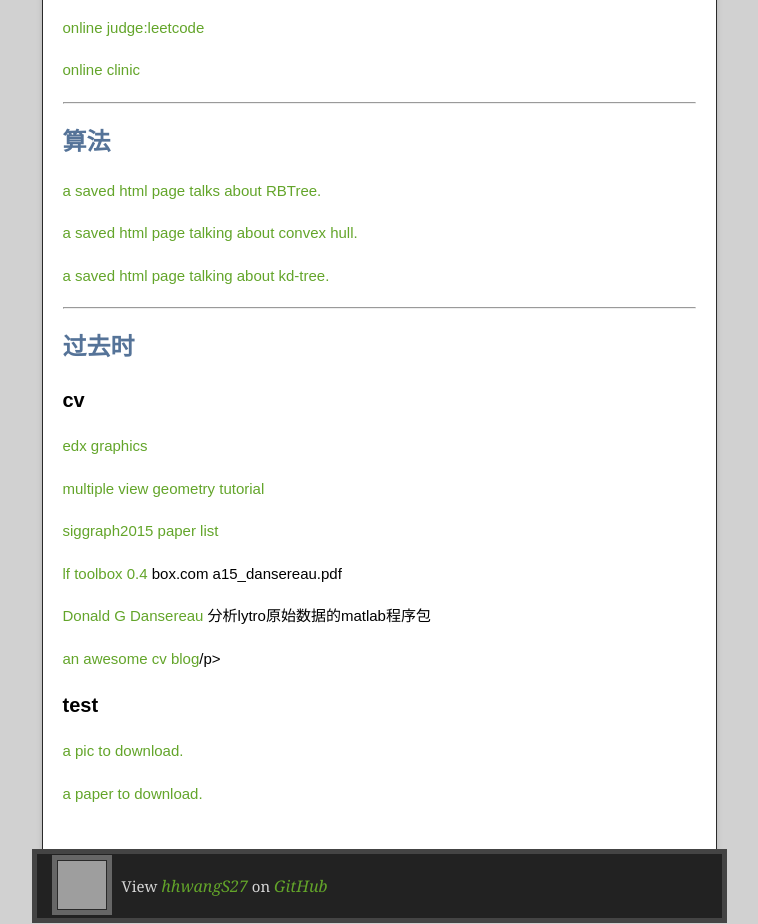
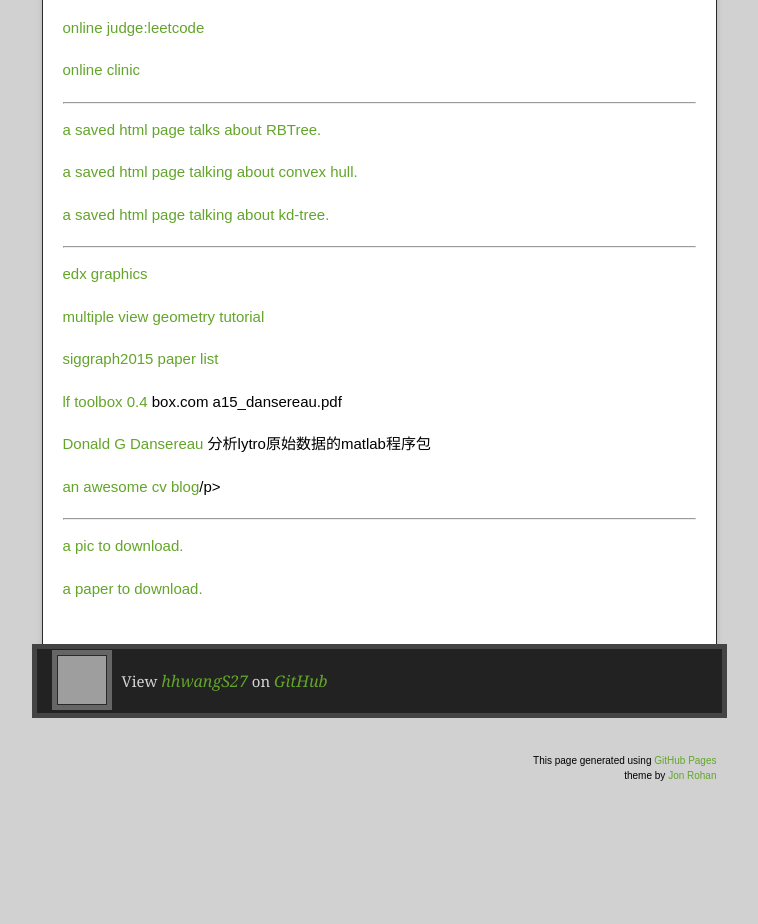
Before and after one commit to hhwangS27/hhwangS27.github.io, a plain HTML site: page index.html in a window 1280 px wide. Shown: the part 1049-1973 px from the top of the page, without its empty margins (261-1019 px from the left). After the commit the page ends 1922 px from the top, so only its background shows below. Drawn offline with nearby package versions, Linux system fonts and the light colour scheme; grey boxes are pictures that could not be loaded.

Commit message:
update some content of index and editthissite

```diff
--- a/index.html
+++ b/index.html
@@ -53,25 +53,18 @@
             <p><a href="editthissiteanywhere.html">Steps to edit this site anywhere and some git basic commands.</a></p>
 
             <hr />
-
-
             <!-- <p><a href="RV_tips.html">RV Travel Tips</a> and <a href="miscellaneous/美西房车游.pdf">本次美西房车游行程</a></p> -->
-
-
             <p><a href="https://ideone.com/">testCgramma</a></p>
             <p><a href="https://www.overleaf.com">myOnlineLaTexProj</a></p>
             <p><a href="https://leetcode.com/">online judge:leetcode</a></p>
             <p><a href="http://www.mayoclinic.org/">online clinic</a></p>
 
             <hr />
-            <h2>算法</h2>
             <p><a href="savedhtmls/红黑树 - _Never_ - 博客园.html">a saved html page talks about RBTree.</a></p>
             <p><a href="savedhtmls/计算几何-经典算法-凸包 - 贺佐安 - 博客园.html">a saved html page talking about convex hull.</a></p>
             <p><a href="savedhtmls/kd_tree.pdf">a saved html page talking about kd-tree.</a></p>
 
             <hr />
-            <h2>过去时</h2>
-            <h3>cv</h3>
             <p><a href="https://courses.edx.org/courses/BerkeleyX/CS_184.1x/3T2014/courseware/Unit_0/">edx graphics</a></p>
             <p><a href="http://users.cecs.anu.edu.au/~hartley/Papers/CVPR99-tutorial/tutorial.pdf">multiple view geometry tutorial</a></p>
             <p><a href="http://kesen.realtimerendering.com/sig2015.html">siggraph2015 paper list</a></p>
@@ -83,7 +76,7 @@
             </p>
             <p><a href="http://blog.csdn.net/abcjennifer/article/category/839329/2">an awesome cv blog</a>/p>
 
-            <h3>test</h3>
+            <hr>
             <p><a href="images/pattern.png">a pic to download.</a></p>
             <p><a href="papers/precompensation_final.pdf">a paper to download.</a></p>
 
```
Also changed, not shown: editthissiteanywhere.html (+3 -0 lines).
